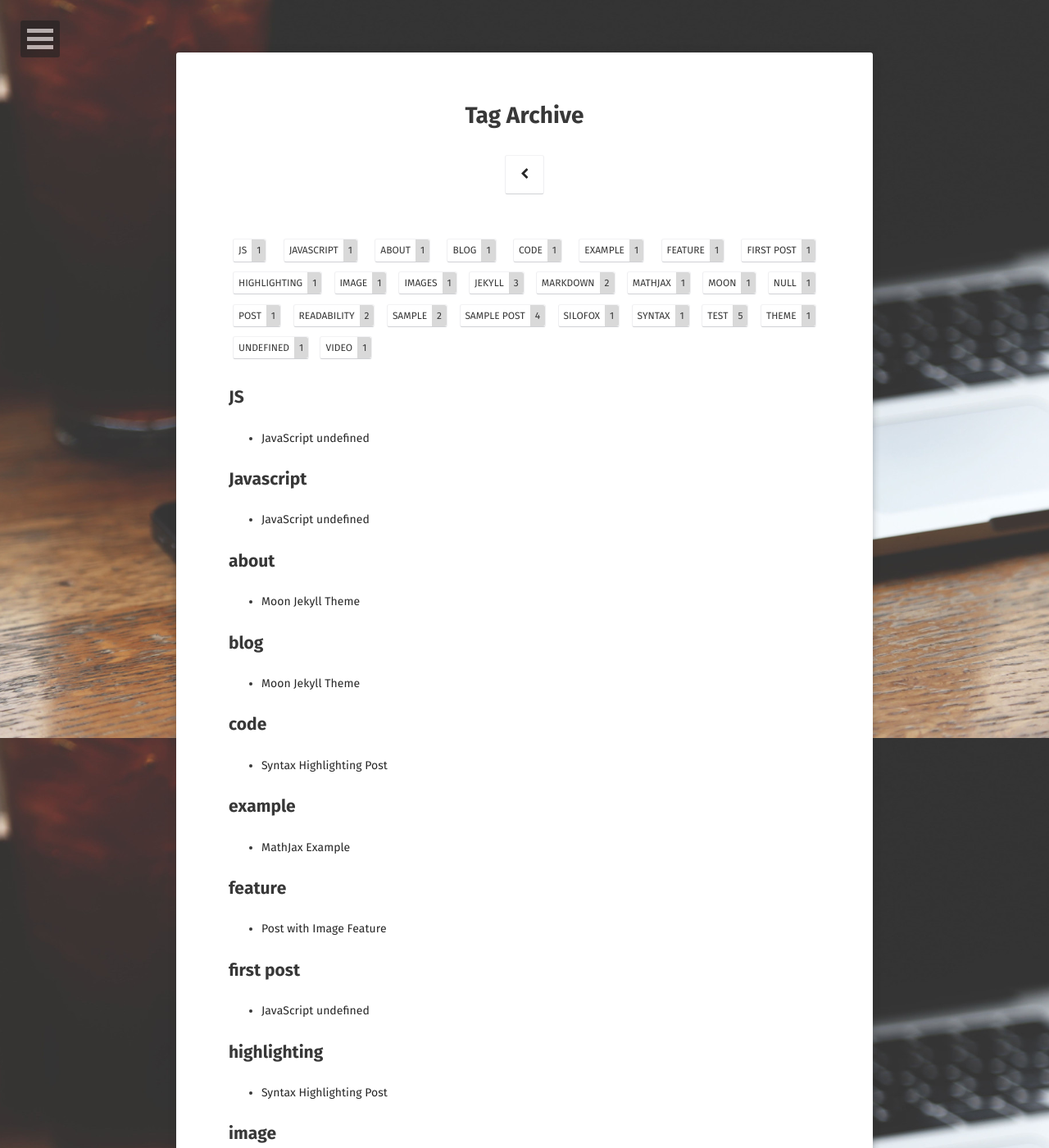
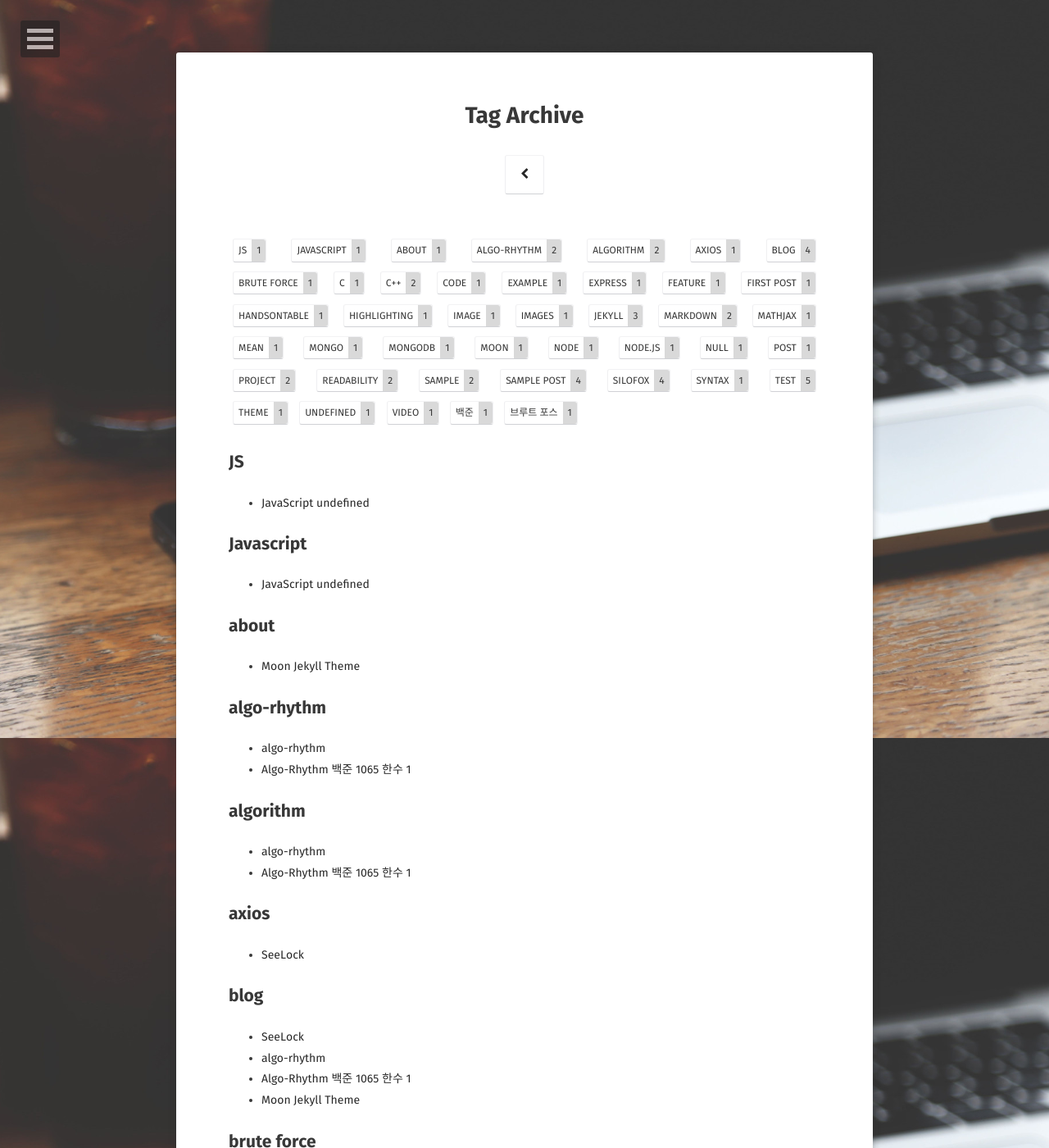
Before and after one commit to siloFoX/siloFoX.github.io, a Jekyll site: the page built from tags/index.html, in a window 1280 px wide and 1400 px high. Shown: the whole window at 82% size. Built offline with Jekyll 4.4.1, drawn with Linux system fonts in a browser that asks for light colours; some web fonts are replaced; some of the changed text lies outside the part shown.

Commit message:
Add project algo, seelock & first algo post

```diff
--- /dev/null
+++ b/_posts/2020-04-21-algorhythm-baekjoon-1065-1.md
@@ -0,0 +1,18 @@
+---
+layout: post
+title:  "Algo-Rhythm 백준 1065 한수 1"
+date:   2020-04-21
+excerpt: "brute force"
+tag:
+- c++
+- algorithm
+- algo-rhythm
+- 백준
+- brute force
+- 브루트 포스
+- blog
+- silofox
+comments: true
+---
+
+미완
--- /dev/null
+++ b/_posts/2020-04-21-project-algo-rhythm.md
@@ -0,0 +1,41 @@
+---
+layout: post
+title:  "algo-rhythm"
+date:   2020-04-21
+excerpt: "silofox's rhythmical alogorithm"
+project: true
+tag:
+- c
+- c++
+- algorithm
+- algo-rhythm
+- blog
+- project
+- silofox
+comments: true
+---
+
+## Algo-rhythm 개론
+
+컴퓨터 앞에서 열심히 프로그램 짜고 있으면 심심하다. 이상하게도 고민하면서 머리를 열심히 굴리는 와중에도 심심하다.
+
+아침에 컴퓨터를 키고 VScode를 키고 이메일을 확인하고 음악을 튼다. 유튜브에서 재생목록을 누르고 볼륨을 조절한다.
+
+음악을 틀고 프로그램을 짜면 사실 효율이 그닥 좋지 않다. 하지만 음악을 틀지 않으면 적막해서 키보드 소리 밖에 들리지 않는데, 그 고요함이 나는 썩 기분좋지 않다.
+
+기숙학원에 다닐 때 전자기기 반입이 금지되었다.  2년동안 음악을 듣지 못 했다. 1달마다 학원으로 갈 때 부모님의 차 안에서 듣는 음악 외에는 샤프 쓰는 소리
+
+지금은 음악을 마음껏 들을 수 있다. 그리고 고등학교 때 잠깐 음악에 빠졌을 때보다 음악을 더 많이 듣는 것 같다.
+
+프로그램을 짜다가 막히면 잠깐 음악에 집중해본다. 가끔은 기타를 잡고 따라쳐보기도 한다.
+
+나 외에도 음악을 키고 프로그램을 짜는 사람들이 많은 것 같다. 그리고 언젠가 이런 재생목록들을 정리해보고 싶다고 생각했다.
+
+알고리즘 공부는 계속 해야한다고 생각하지만 참 실천하기 쉽지가 않다. 공부라고 받아들이게 된다.
+그냥 재밌게 프로그램 짠다고 생각하면 쉬울텐데, 공부라는 생각이 들면 온 몸으로 거부한다.. (안 좋은 습관이다.)
+
+그래서 음악을 정리하는 김에 알고리즘도 같이 공부하려고 한다.
+
+음악을 정리하려고 들어오면 알고리즘 공부도 같이 올리는 거다.
+
+[백준 1065 한수 1](https://silofox.github.io//algorhythm-baekjoon-1065-1/)
--- /dev/null
+++ b/_posts/2020-04-21-project-seelock.md
@@ -0,0 +1,22 @@
+---
+layout: post
+title:  "SeeLock"
+date:   2020-04-21
+excerpt: "Mean stack 기반 공정관리 프로그램"
+project: true
+tag:
+- mean
+- mongodb
+- mongo
+- node
+- node.js
+- handsontable
+- axios
+- express
+- blog
+- project
+- silofox
+comments: true
+---
+
+## SeeLock
```
Also changed, not shown: about/index.md (+3 -0 lines).
